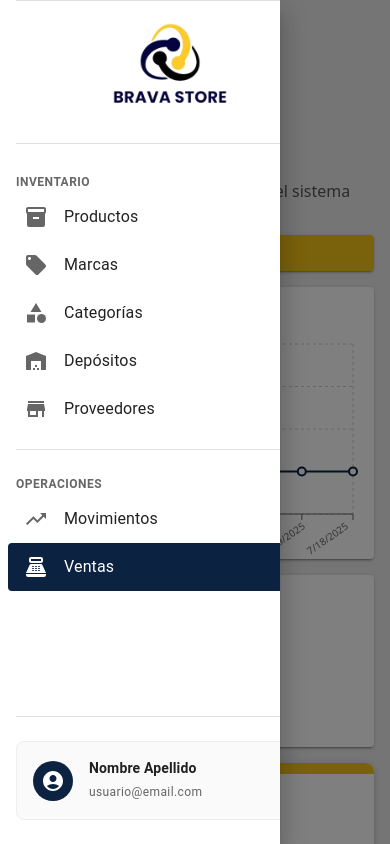
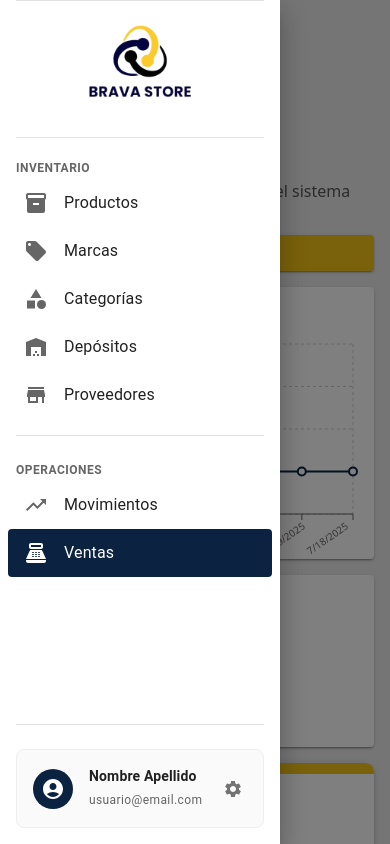
Before and after one commit to Matias-Clavijo/retoJulio2025, a React (Vite) app: page /sales in a window 390 px wide. Both pictures are taken after a click on the button 30 px from the left and 30 px from the top of the page. Built offline with nearby package versions, Linux system fonts and the light colour scheme; some icons are missing.

Commit message:
Sidebar Movile Actualizada correctamente

```diff
--- a/src/components/Sidebar.jsx
+++ b/src/components/Sidebar.jsx
@@ -10,7 +10,8 @@ import {
     Divider,
     Avatar,
     Paper,
-    IconButton
+    IconButton,
+    useMediaQuery
 } from '@mui/material';
 import {
     Inventory,
@@ -27,12 +28,13 @@ import { useNavigate, useLocation } from 'react-router-dom';
 import InfoUsuario from './Infousuario';
 import logo from '../assets/logo.jpeg';
 
-const drawerWidth = 340;
-
 const Sidebar = ({ onClose }) => {
     const navigate = useNavigate();
     const location = useLocation();
     const [openInfoUsuario, setOpenInfoUsuario] = useState(false);
+    const isMobile = useMediaQuery('(max-width:768px)');
+
+    const drawerWidth = isMobile ? 280 : 340;
 
     const inventoryItems = [
         { text: 'Productos', icon: <Inventory />, path: '/products' },
@@ -124,7 +126,7 @@ const Sidebar = ({ onClose }) => {
             {/* Logo */}
             <Box
                 sx={{
-                    p: 2,
+                    p: isMobile ? 1 : 2,
                     display: 'flex',
                     justifyContent: 'center',
                     cursor: 'pointer',
@@ -139,8 +141,8 @@ const Sidebar = ({ onClose }) => {
                     src={logo}
                     alt="Brava Store Logo"
                     style={{
-                        width: 210,
-                        height: 110,
+                        width: isMobile ? 190 : 210,
+                        height: isMobile ? 120 : 110,
                         objectFit: 'cover',
                         objectPosition: 'center'
                     }}
@@ -150,12 +152,12 @@ const Sidebar = ({ onClose }) => {
             <Divider variant="middle" />
 
             {/* Menu principal */}
-            <Box sx={{ flex: 1, pt: 2, pb: 1, overflowY: 'auto', overflowX: 'hidden' }}>
+            <Box sx={{ flex: 1, pt: isMobile ? 1 : 2, pb: 1, overflowY: isMobile ? 'auto' : 'visible', overflowX: 'hidden' }}>
                 <Box sx={{ mb: 0, mt: 1 }}>
                     {renderMenuSection('Inventario', inventoryItems)}
                 </Box>
 
-                <Divider variant="middle" sx={{ mx: 2, my: 2, mb: 2.5}} />
+                <Divider variant="middle" sx={{ mx: 2, my: 2, mb: 2.5 }} />
 
                 <Box>
                     {renderMenuSection('Operaciones', operationsItems)}
@@ -165,7 +167,7 @@ const Sidebar = ({ onClose }) => {
             <Divider variant="middle" sx={{ mx: 2, my: 2 }} />
 
             {/* Info usuario */}
-            <Box sx={{ px: 2, mb: 3, mt: 1 }}>
+            <Box sx={{ px: 2, mb: isMobile ? 2 : 3, mt: 1 }}>
                 <Paper
                     elevation={0}
                     sx={{
```
